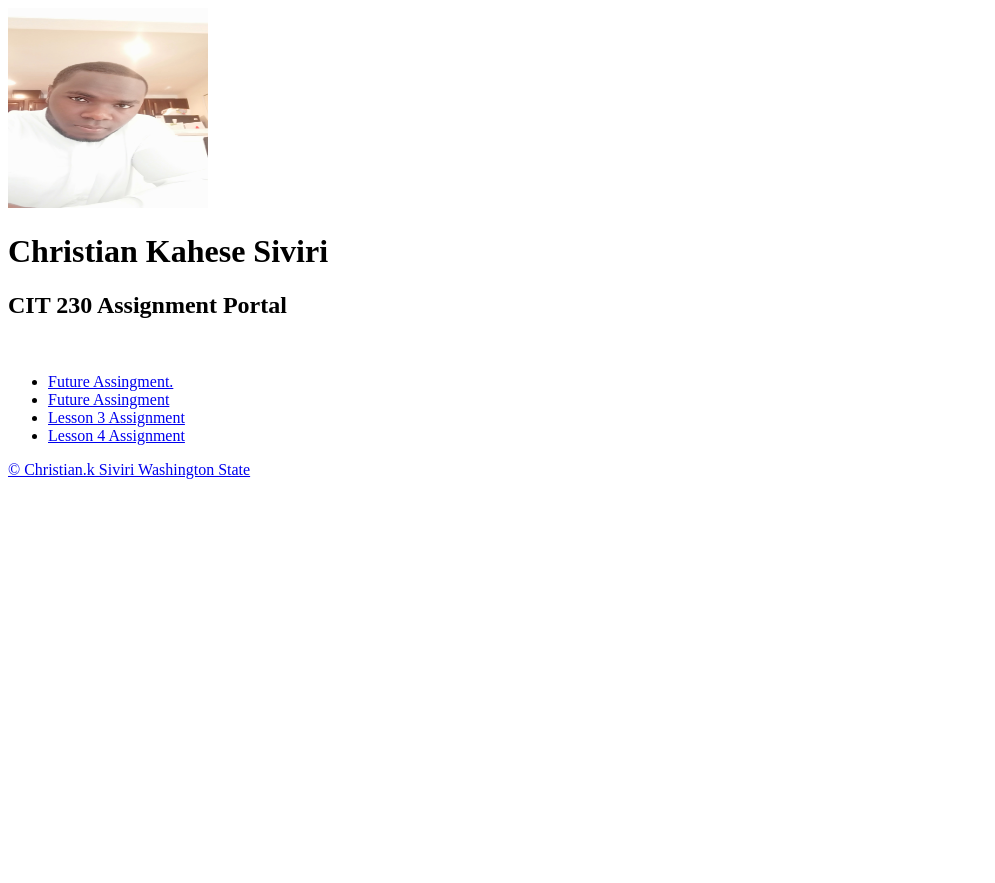
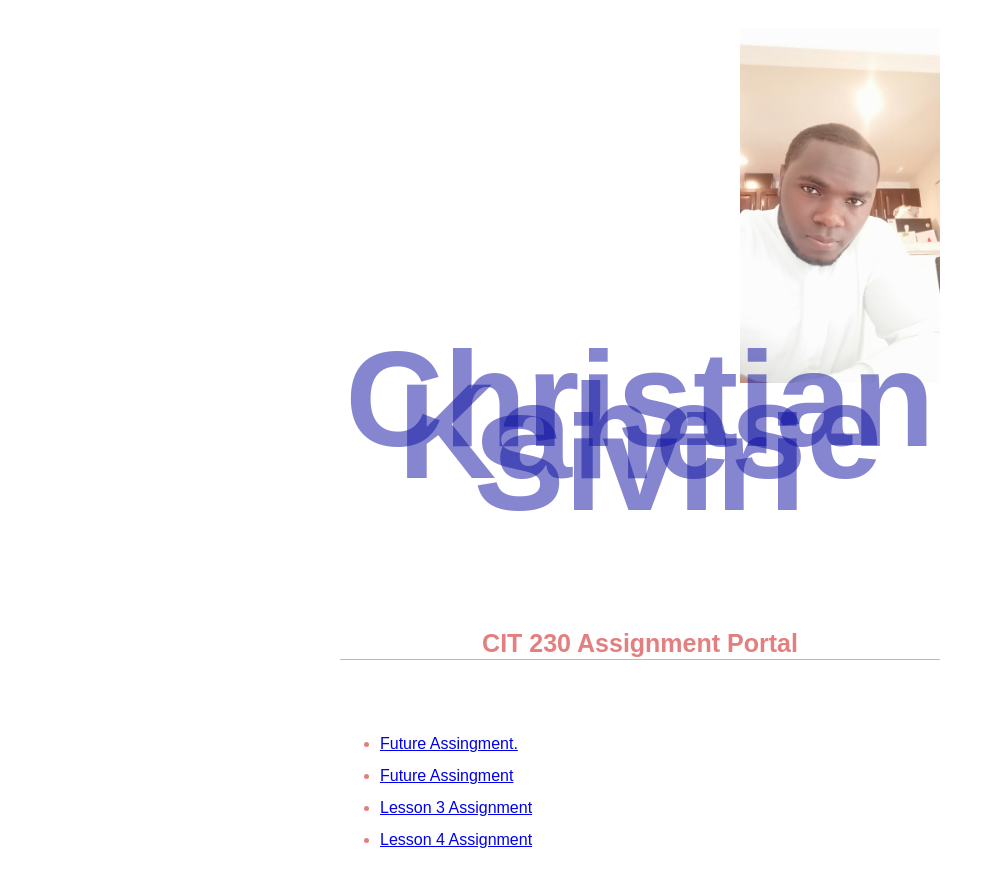
Before and after one commit to kahese22/kahese22.github.io, a plain HTML site: page index.html in a window 1280 px wide. Shown: the top 883 px of the page, without its empty margins (0-995 px from the left). Before the commit the page ends 800 px from the top, so only its background shows below. Drawn offline with Linux system fonts and the light colour scheme.

Commit message:
initial commit

```diff
--- a/index.html
+++ b/index.html
@@ -6,6 +6,7 @@
 
        <title>CIT 230 Assignment Portal| Christian.k Siviri.| BYU-Idaho </title>
        <meta name="description" content= " This page is a week 2 assignment created by CIT 230">
+       <link href="style/main.css" rel="stylesheet">
    </head>
    <body>
        <header>
--- /dev/null
+++ b/style/main.css
@@ -0,0 +1,46 @@
+
+
+/* CIT 230 - Assignment Portal CSS Template */
+/* You may use #HEX or color names */
+/* * is a wildcard referring to all elements. */
+/*  { margin: 0; box-sizing: border-box; } */
+
+
+body {
+    font-size: 16px;
+    line-height: 32px;
+    font-family: 'Ubuntu', sans-serif;
+    color: rgba(200,0,0,0.5);}
+
+h1 {
+    font-size: 8.5rem;
+    color: rgba(11, 13, 160, 0.5);
+}
+
+h2 {
+    font-size: 25px;
+    text-align: center;
+    border-bottom: 1px solid #bbb;
+}
+header, main, footer {
+      margin: 1.25rem auto;
+      padding: .5rem;
+      max-width: 600px;
+}
+
+header, footer, footer a {
+     text-align: center;
+     background-color: /* */;
+     color:  rgba(11, 13, 160, 0.5);
+    }
+
+header img {
+    width: 200px;
+    height: auto;
+    float: right;
+   }
+
+footer {
+    font-size: /* smaller */;
+
+}
```
